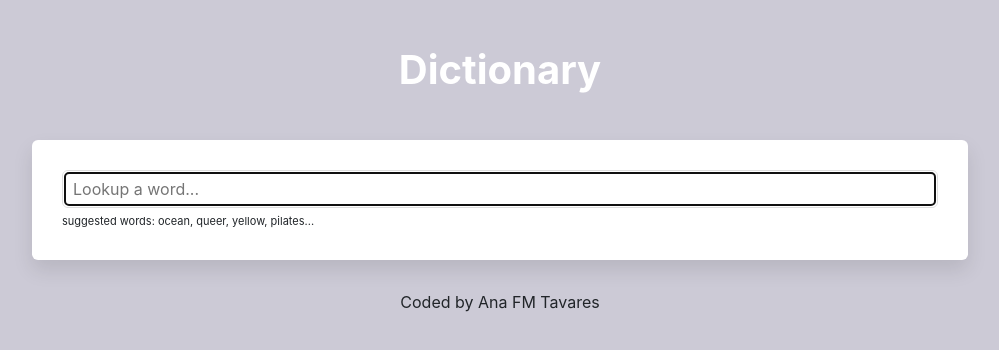
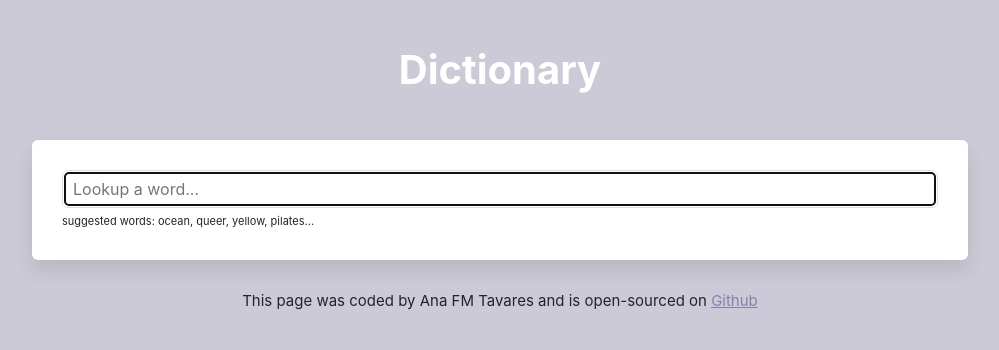
Before and after one commit to anafmt/dictionary-project, a React (Create React App) app: page / in a window 1280 px wide. Shown: the top 350 px of the page, without its empty margins (140-1139 px from the left). Built offline with nearby package versions, Linux system fonts and the light colour scheme; no server answers.

Commit message:
Added gitHub link

```diff
--- a/src/App.css
+++ b/src/App.css
@@ -3,7 +3,7 @@ body {
 }
 
 a {
-    color:#9670f4;
+    color:#473b8183;
 }
 
 .App {
@@ -20,6 +20,7 @@ a {
 }
 
 .App-footer {
+    font-size: 15px;
     text-align: center;
     margin: 30px 0;
 
--- a/src/App.js
+++ b/src/App.js
@@ -12,7 +12,7 @@ function App() {
           <main>
           <Dictionary defaultKeyword="vibe" />
           </main>
-      <footer className='App-footer'>Coded by Ana FM Tavares</footer>
+      <footer className='App-footer'>This page was coded by Ana FM Tavares and is open-sourced on <a href='https://github.com/anafmt/dictionary-project' target='_blank' rel="noreferrer">Github</a></footer>
     </div>
     </div>
   );
--- a/src/Photos.js
+++ b/src/Photos.js
@@ -9,8 +9,8 @@ export default function Photos (props) {
             {props.photos.map(function(photo, index) {
                 return (
                     <div className="col-4" key={index}>
-                        <a href={photo.src.original} target="_blank">
-                            <img src={photo.src.landscape} className="img-fluid mb-3 rounded" />
+                        <a href={photo.src.original} target="_blank" rel="noreferrer">
+                            <img src={photo.src.landscape} className="img-fluid mb-3 rounded" alt={photo.alt} />
                         </a>
                     </div>
                 )
```
